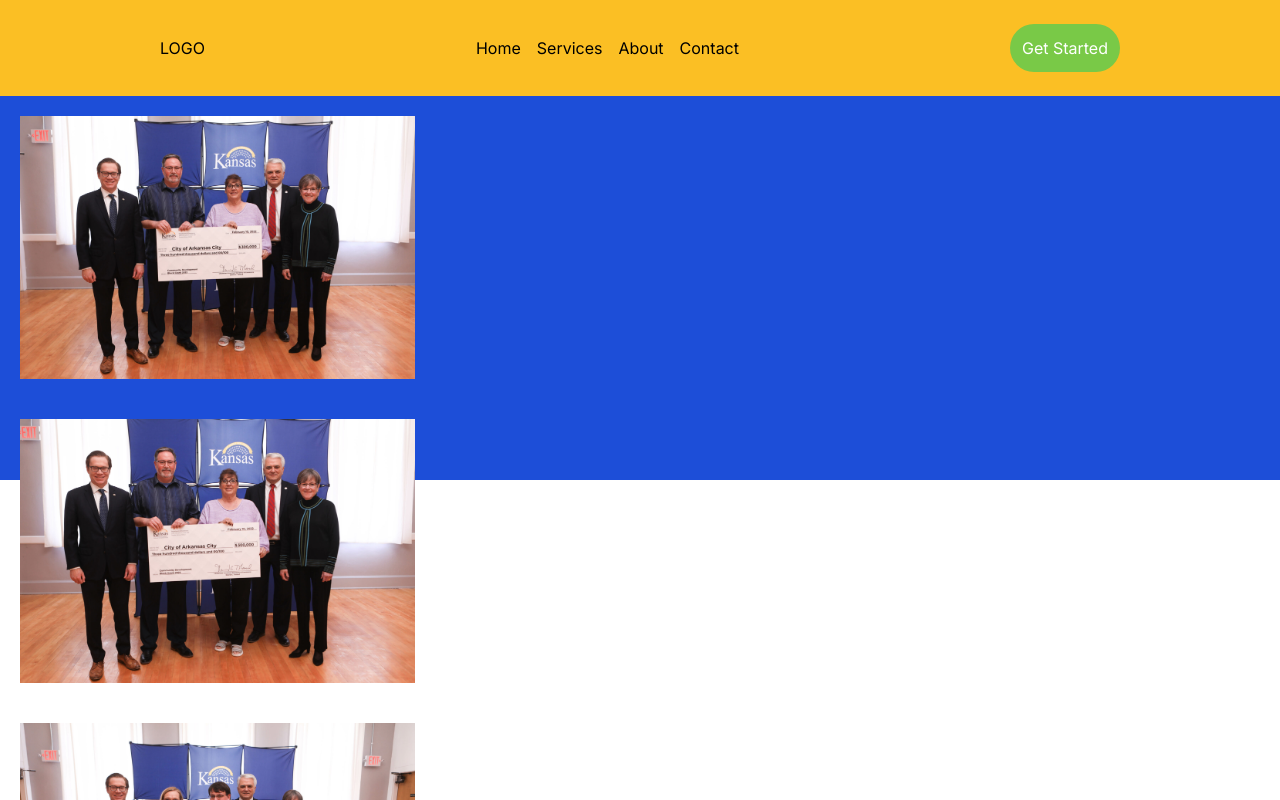
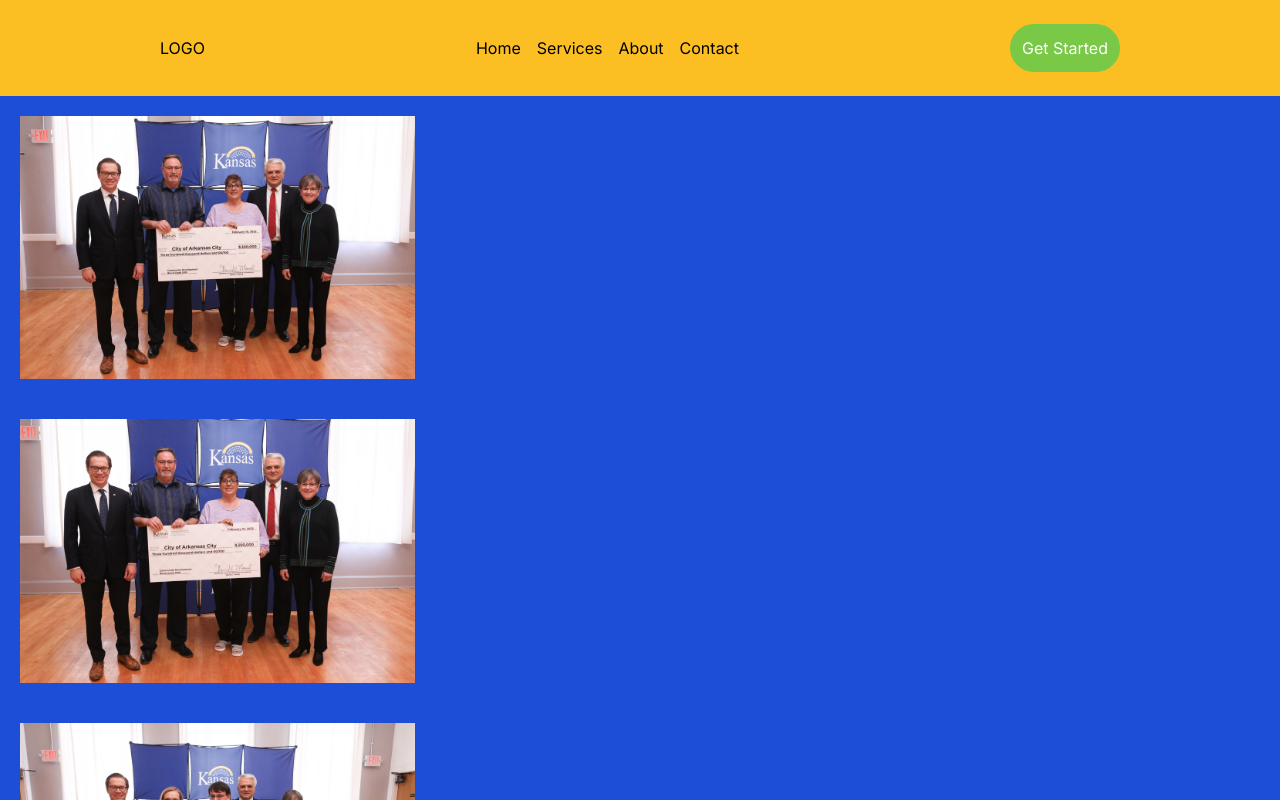
Before and after one commit to Richson-Tech/org, a Next.js app: page / in a window 1280 px wide. Shown: the top 800 px of the page. Built offline with nearby package versions, Linux system fonts and the light colour scheme.

Commit message:
new commits

```diff
--- a/src/components/First.jsx
+++ b/src/components/First.jsx
@@ -3,7 +3,7 @@ import React from "react";
 
 const First = () => {
   return (
-    <div className="bg-blue-700 h-96">
+    <div className="bg-blue-700 h-max pb-32">
       <div className="flex flex-col pb-0">
         <Image
           src="/1.jpeg"
```
